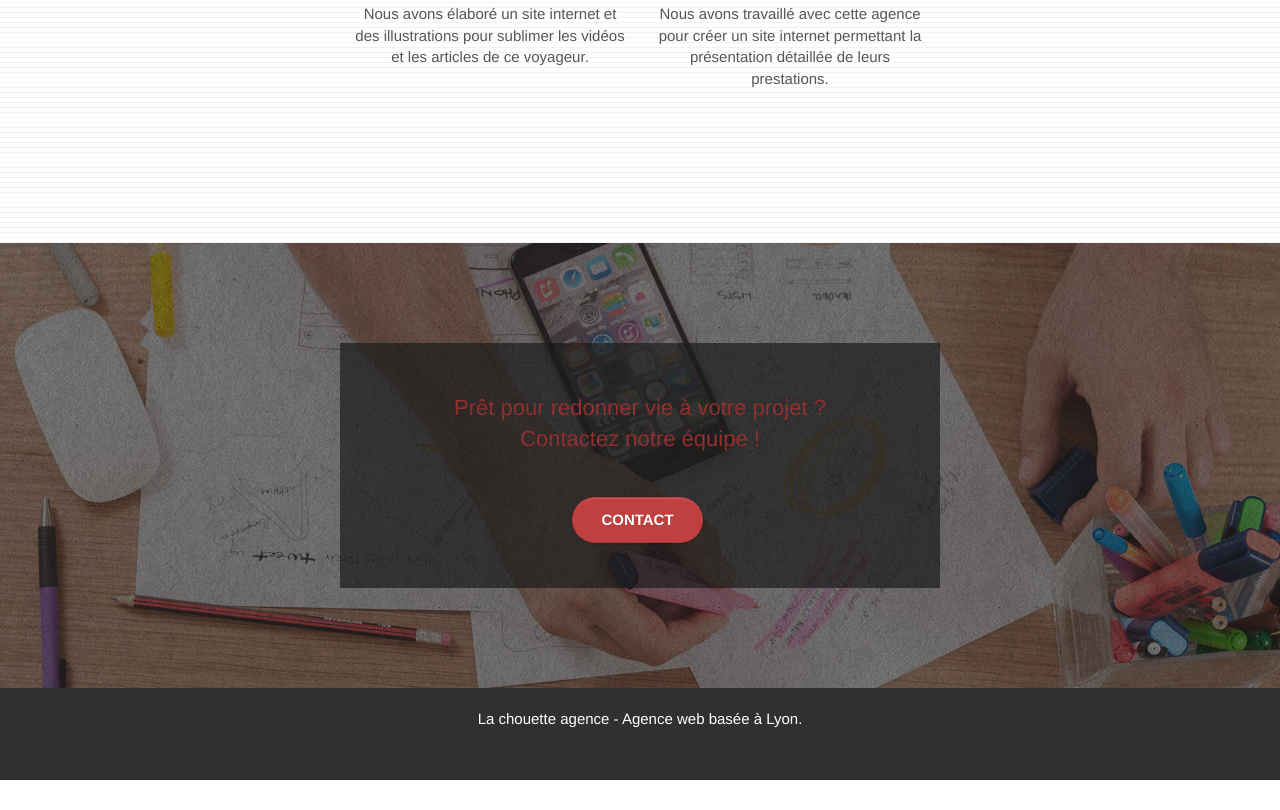
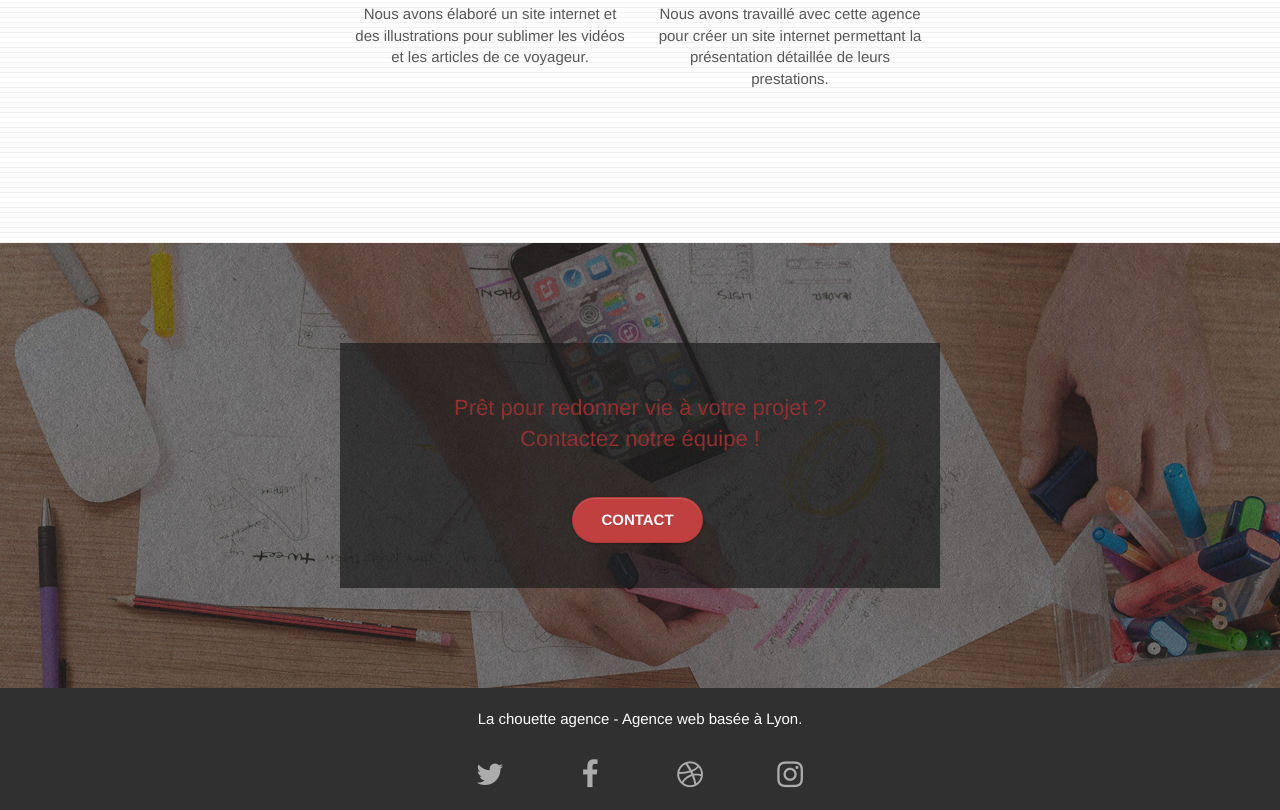
Before and after one commit to Kevin-Clement/KevinClement_4_13042021, a plain HTML site: page index.html in a window 1280 px wide. Shown: the part 3030-3840 px from the top of the page. Before the commit the page ends 3810 px from the top, so only its background shows below. Drawn offline with nearby package versions, Linux system fonts and the light colour scheme.

Commit message:
Contrast commit

```diff
--- a/index.html
+++ b/index.html
@@ -12,9 +12,9 @@
 	<link rel="stylesheet" type="text/css" href="./css/bootstrap.css">
 	<link rel="stylesheet" type="text/css" href="style.css">
 	<!-- <link rel="stylesheet" type="text/css" href="./css/font-awesome.css"> -->
-	<link rel="preload" type="text/css"
+	<link rel="stylesheet" type="text/css"
 		href="https://stackpath.bootstrapcdn.com/font-awesome/4.7.0/css/font-awesome.min.css">
-	<link rel="stylesheet" type="text/css" href="./css/et-line.min.css">
+	<link rel="stylesheet" type="text/css" href="./css/et-line.css">
 
 
 	<script src="./js/jquery-2.1.0.js" defer></script>
@@ -286,8 +286,7 @@
 							</div>
 							<div class="col-sm-3">
 								<div class="text-center">
-									<a class="social" href="/"><span
-											class="fa fa-instagram icon-md"></span></a>
+									<a class="social" href="/"><span class="fa fa-instagram icon-md"></span></a>
 								</div>
 							</div>
 							<!-- <div class="keywords" style="color:#F3976C;">Agence web à paris, stratégie web, web design, illustrations, design de site web, site web, web, internet, site internet, site</div>
--- a/style.css
+++ b/style.css
@@ -682,6 +682,7 @@ p {
     /* font-size: 11px; */
 }
 
+
 .tight-width-whitespace {
     max-width: 600px;
     margin: auto auto auto auto;
```
Also changed, not shown: page2.html (+2 -2 lines).
